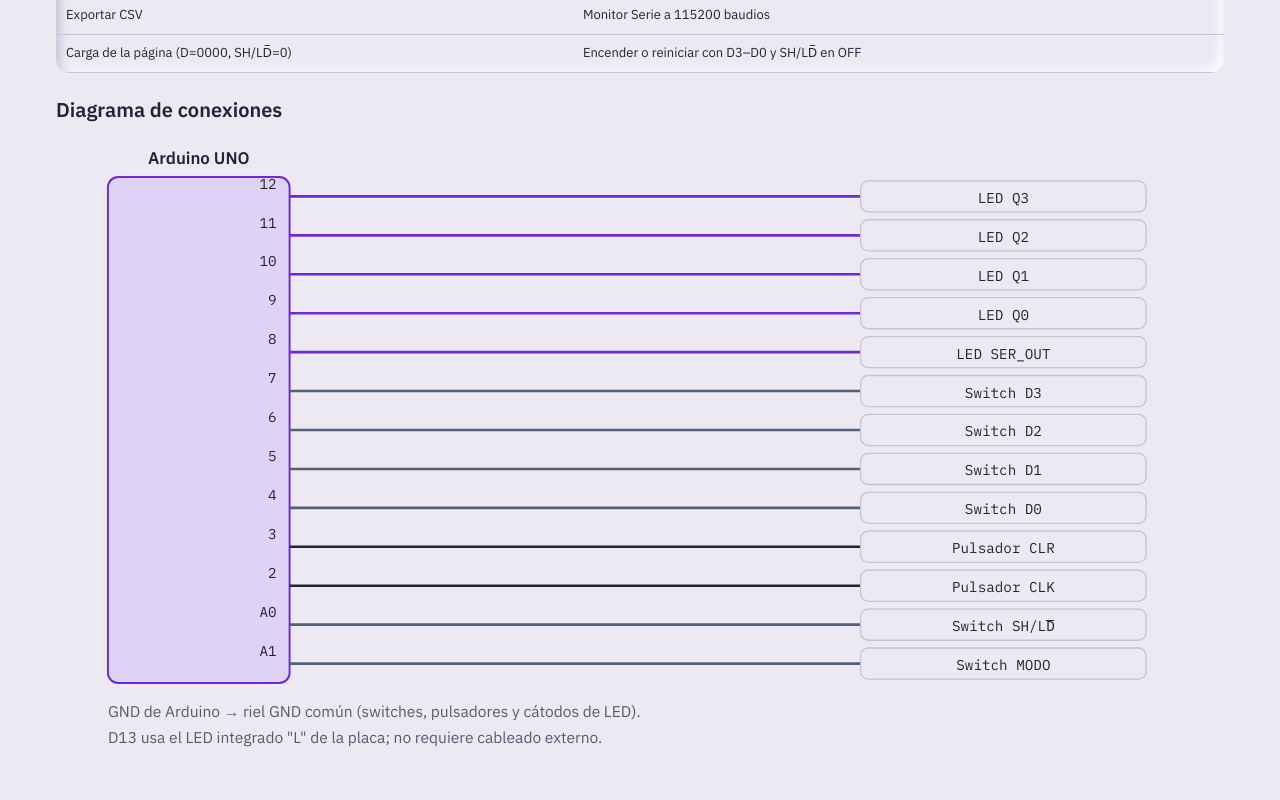
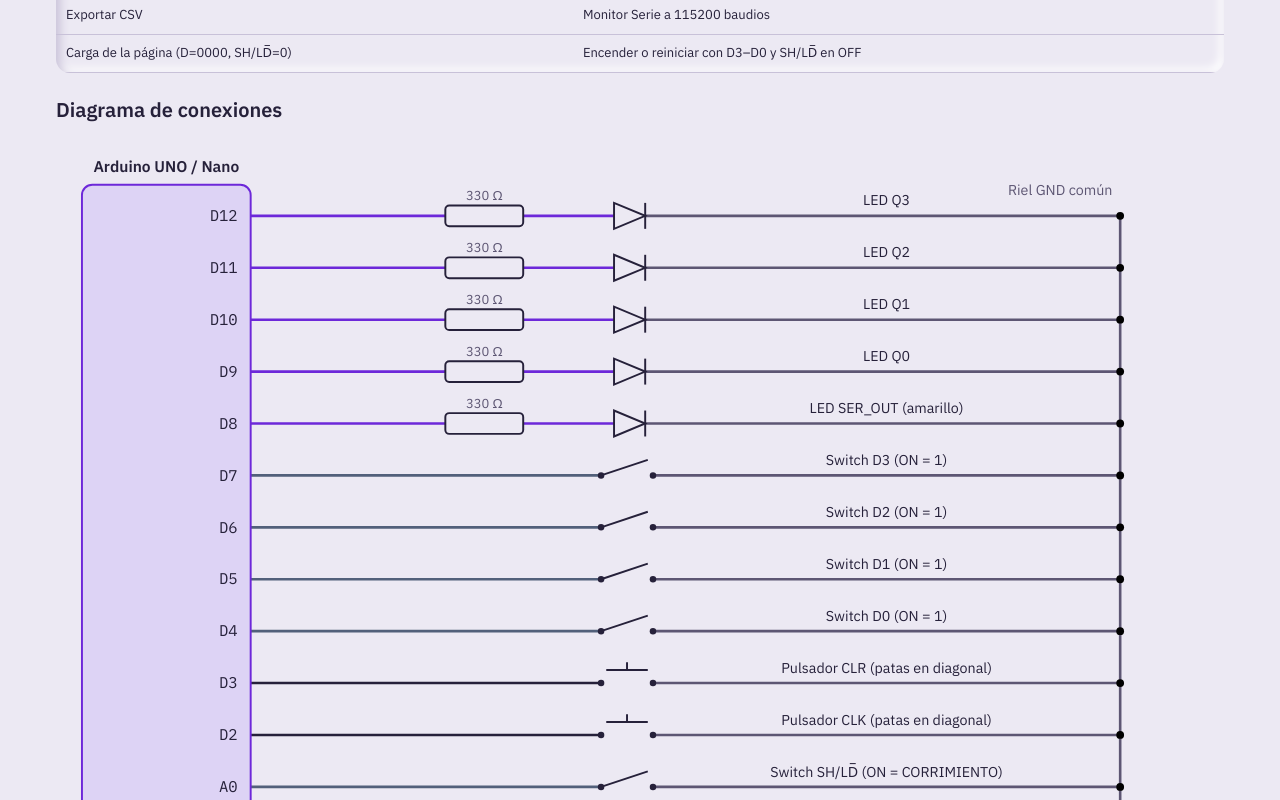
Before and after one commit to DDamianZR/registros-pipo-piso, a React (Vite) app: page / in a window 1280 px wide. Shown: the part 5000-5800 px from the top of the page. Built offline with nearby package versions, Linux system fonts and the light colour scheme.

Commit message:
feat(hardware): agrega diagrama de conexiones con componentes

```diff
--- a/src/components/sections/WiringDiagram.tsx
+++ b/src/components/sections/WiringDiagram.tsx
@@ -1,91 +1,140 @@
-interface Fila {
-  pin: string
-  destino: string
-  tipo: 'led' | 'switch' | 'pulsador'
+import type { Body, LabelSpec } from '../geometry/geometry'
+import { buildWiringGeometry, tipoDePin } from './wiringGeometry'
+
+const geometry = buildWiringGeometry()
+
+function netStroke(netId: string): string {
+  if (netId === 'gnd') return 'var(--text-muted)'
+  const pin = netId.replace('sig', '')
+  const tipo = tipoDePin(pin)
+  if (tipo === 'led') return 'var(--sig-output)'
+  if (tipo === 'pulsador') return 'var(--sig-clock)'
+  return 'var(--sig-input)'
 }
 
-const FILAS: Fila[] = [
-  { pin: '12', destino: 'LED Q3', tipo: 'led' },
-  { pin: '11', destino: 'LED Q2', tipo: 'led' },
-  { pin: '10', destino: 'LED Q1', tipo: 'led' },
-  { pin: '9', destino: 'LED Q0', tipo: 'led' },
-  { pin: '8', destino: 'LED SER_OUT', tipo: 'led' },
-  { pin: '7', destino: 'Switch D3', tipo: 'switch' },
-  { pin: '6', destino: 'Switch D2', tipo: 'switch' },
-  { pin: '5', destino: 'Switch D1', tipo: 'switch' },
-  { pin: '4', destino: 'Switch D0', tipo: 'switch' },
-  { pin: '3', destino: 'Pulsador CLR', tipo: 'pulsador' },
-  { pin: '2', destino: 'Pulsador CLK', tipo: 'pulsador' },
-  { pin: 'A0', destino: 'Switch SH/LD̅', tipo: 'switch' },
-  { pin: 'A1', destino: 'Switch MODO', tipo: 'switch' },
-]
-
-const COLOR: Record<Fila['tipo'], string> = {
-  led: 'var(--sig-output)',
-  switch: 'var(--sig-input)',
-  pulsador: 'var(--sig-clock)',
+function labelClassFor(id: string): string {
+  if (id === 'arduino-titulo') return 'diagrama-conexiones__etiqueta'
+  if (id.startsWith('pin-') || id === 'gnd-pin') return 'diagrama-conexiones__pin mono'
+  if (id.startsWith('elemento-')) return 'diagrama-conexiones__bloque-texto'
+  if (id.startsWith('res-')) return 'diagrama-conexiones__resistor-valor'
+  return 'diagrama-conexiones__nota'
 }
 
-const ROW_H = 30
-const TOP = 30
-const ARDUINO_X = 40
-const ARDUINO_W = 140
-const TARGET_X = 620
-const TARGET_W = 220
+function ResistorBody({ rect }: { rect: Body['rect'] }) {
+  return <rect x={rect.x} y={rect.y} width={rect.w} height={rect.h} rx={3} className="diagrama-conexiones__cuerpo" />
+}
 
-function WiringDiagram() {
-  const height = TOP + FILAS.length * ROW_H + 70
+function LedFisicoBody({ rect }: { rect: Body['rect'] }) {
+  const puntaX = rect.x + rect.w
+  const medioY = rect.y + rect.h / 2
+  const puntos = `${rect.x},${rect.y} ${rect.x},${rect.y + rect.h} ${puntaX},${medioY}`
+  return (
+    <g className="diagrama-conexiones__cuerpo">
+      <polygon points={puntos} />
+      <line x1={puntaX} y1={rect.y} x2={puntaX} y2={rect.y + rect.h} />
+    </g>
+  )
+}
 
+function SwitchBody({ rect }: { rect: Body['rect'] }) {
+  const bottom = rect.y + rect.h
   return (
-    <svg viewBox={`0 0 900 ${height}`} width="100%" role="img" className="diagrama-conexiones">
-      <title>Diagrama de bloques de las conexiones entre Arduino y los componentes del circuito</title>
+    <g>
+      <circle cx={rect.x} cy={bottom} r={2.5} className="diagrama-conexiones__punto" />
+      <circle cx={rect.x + rect.w} cy={bottom} r={2.5} className="diagrama-conexiones__punto" />
+      <line
+        x1={rect.x}
+        y1={bottom}
+        x2={rect.x + rect.w - 4}
+        y2={bottom - 12}
+        className="diagrama-conexiones__cuerpo"
+      />
+    </g>
+  )
+}
 
+function PulsadorBody({ rect }: { rect: Body['rect'] }) {
+  const bottom = rect.y + rect.h
+  const midX = rect.x + rect.w / 2
+  return (
+    <g>
+      <circle cx={rect.x} cy={bottom} r={2.5} className="diagrama-conexiones__punto" />
+      <circle cx={rect.x + rect.w} cy={bottom} r={2.5} className="diagrama-conexiones__punto" />
+      <line x1={rect.x + 4} y1={bottom - 10} x2={rect.x + rect.w - 4} y2={bottom - 10} className="diagrama-conexiones__cuerpo" />
+      <line x1={midX} y1={bottom - 10} x2={midX} y2={rect.y} className="diagrama-conexiones__cuerpo" />
+    </g>
+  )
+}
+
+function DiagramBody({ body }: { body: Body }) {
+  switch (body.kind) {
+    case 'arduino':
+      return (
         <rect
-        x={ARDUINO_X}
-        y={TOP}
-        width={ARDUINO_W}
-        height={FILAS.length * ROW_H}
+          x={body.rect.x}
+          y={body.rect.y}
+          width={body.rect.w}
+          height={body.rect.h}
           rx={8}
           className="diagrama-conexiones__arduino"
         />
-      <text x={ARDUINO_X + ARDUINO_W / 2} y={TOP - 10} textAnchor="middle" className="diagrama-conexiones__etiqueta">
-        Arduino UNO
-      </text>
+      )
+    case 'resistor':
+      return <ResistorBody rect={body.rect} />
+    case 'led-fisico':
+      return <LedFisicoBody rect={body.rect} />
+    case 'switch':
+      return <SwitchBody rect={body.rect} />
+    case 'pulsador':
+      return <PulsadorBody rect={body.rect} />
+    default:
+      return null
+  }
+}
 
-      {FILAS.map((fila, index) => {
-        const y = TOP + ROW_H * index + ROW_H / 2
+function labelText(label: LabelSpec): string {
+  return label.text
+}
+
+function WiringDiagram() {
   return (
-          <g key={fila.pin}>
-            <text x={ARDUINO_X + ARDUINO_W - 10} y={y - 6} textAnchor="end" className="diagrama-conexiones__pin mono">
-              {fila.pin}
-            </text>
+    <svg viewBox={`0 0 ${geometry.width} ${geometry.height}`} width="100%" role="img" className="diagrama-conexiones">
+      <title>Diagrama de conexiones entre Arduino y los componentes del circuito, con resistencias, LEDs, switches, pulsadores y riel GND</title>
+
+      {geometry.nets.map((net) => {
+        const color = netStroke(net.id)
+        return (
+          <g key={net.id}>
+            {net.segments.map((seg, index) => (
               <line
-              x1={ARDUINO_X + ARDUINO_W}
-              y1={y}
-              x2={TARGET_X}
-              y2={y}
+                key={index}
+                x1={seg.x1}
+                y1={seg.y1}
+                x2={seg.x2}
+                y2={seg.y2}
                 className="diagrama-conexiones__cable"
-              style={{ stroke: COLOR[fila.tipo] }}
+                style={{ stroke: color }}
               />
-            <rect x={TARGET_X} y={y - 12} width={TARGET_W} height={24} rx={6} className="diagrama-conexiones__bloque" />
-            <text
-              x={TARGET_X + TARGET_W / 2}
-              y={y + 5}
-              textAnchor="middle"
-              className="diagrama-conexiones__bloque-texto mono"
-            >
-              {fila.destino}
-            </text>
+            ))}
           </g>
         )
       })}
 
-      <text x={ARDUINO_X} y={TOP + FILAS.length * ROW_H + 26} className="diagrama-conexiones__nota">
-        GND de Arduino → riel GND común (switches, pulsadores y cátodos de LED).
+      {geometry.nets.flatMap((net) =>
+        net.junctions.map((j, index) => (
+          <circle key={`${net.id}-union-${index}`} cx={j.x} cy={j.y} r={3} className="union" />
+        )),
+      )}
+
+      {geometry.bodies.map((body) => (
+        <DiagramBody key={body.id} body={body} />
+      ))}
+
+      {geometry.labels.map((label) => (
+        <text key={label.id} x={label.x} y={label.y} textAnchor={label.anchor} className={labelClassFor(label.id)}>
+          {labelText(label)}
         </text>
-      <text x={ARDUINO_X} y={TOP + FILAS.length * ROW_H + 46} className="diagrama-conexiones__nota">
-        D13 usa el LED integrado "L" de la placa; no requiere cableado externo.
-      </text>
+      ))}
     </svg>
   )
 }
--- /dev/null
+++ b/src/components/sections/wiringGeometry.ts
@@ -0,0 +1,149 @@
+import type { Body, BodyKind, Geometry, LabelSpec, Net, Segment } from '../geometry/geometry'
+
+export const ORDEN_FISICO = [
+  'D12',
+  'D11',
+  'D10',
+  'D9',
+  'D8',
+  'D7',
+  'D6',
+  'D5',
+  'D4',
+  'D3',
+  'D2',
+  'A0',
+  'A1',
+] as const
+
+const LEDS = new Set(['D12', 'D11', 'D10', 'D9', 'D8'])
+const PULSADORES = new Set(['D3', 'D2'])
+
+export type TipoFila = 'led' | 'switch' | 'pulsador'
+
+export function tipoDePin(pin: string): TipoFila {
+  if (LEDS.has(pin)) return 'led'
+  if (PULSADORES.has(pin)) return 'pulsador'
+  return 'switch'
+}
+
+const TEXTOS_ELEMENTO: Record<string, string> = {
+  D12: 'LED Q3',
+  D11: 'LED Q2',
+  D10: 'LED Q1',
+  D9: 'LED Q0',
+  D8: 'LED SER_OUT (amarillo)',
+  D7: 'Switch D3 (ON = 1)',
+  D6: 'Switch D2 (ON = 1)',
+  D5: 'Switch D1 (ON = 1)',
+  D4: 'Switch D0 (ON = 1)',
+  A0: 'Switch SH/LD̅ (ON = CORRIMIENTO)',
+  A1: 'Switch MODO (ON = PISO)',
+  D3: 'Pulsador CLR (patas en diagonal)',
+  D2: 'Pulsador CLK (patas en diagonal)',
+}
+
+const WIDTH = 900
+const ROW_H = 40
+const TOP = 60
+const GND_X = 820
+const RAIL_Y = TOP + ROW_H * ORDEN_FISICO.length
+const HEIGHT = 650
+
+function rowY(k: number): number {
+  return TOP + ROW_H * k
+}
+
+export function buildWiringGeometry(): Geometry {
+  const bodies: Body[] = []
+  const nets: Net[] = []
+  const labels: LabelSpec[] = []
+
+  bodies.push({ id: 'arduino', kind: 'arduino', rect: { x: 20, y: 36, w: 130, h: 568 } })
+  labels.push({ id: 'arduino-titulo', x: 85, y: 26, text: 'Arduino UNO / Nano', anchor: 'middle', fontSize: 12 })
+
+  const gndSegments: Segment[] = []
+  const gndJunctions: { x: number; y: number }[] = []
+
+  ORDEN_FISICO.forEach((pin, k) => {
+    const y = rowY(k)
+    const tipo = tipoDePin(pin)
+
+    labels.push({ id: `pin-${pin}`, x: 140, y: y + 4, text: pin, anchor: 'end', fontSize: 12, inside: 'arduino' })
+    labels.push({
+      id: `elemento-${pin}`,
+      x: 640,
+      y: y - 8,
+      text: TEXTOS_ELEMENTO[pin],
+      anchor: 'middle',
+      fontSize: 11,
+    })
+
+    let gndStartX: number
+    let kind: BodyKind
+    let bodyId: string
+    let bodyRect: { x: number; y: number; w: number; h: number }
+
+    if (tipo === 'led') {
+      nets.push({
+        id: `sig${pin}`,
+        segments: [
+          { x1: 150, y1: y, x2: 300, y2: y },
+          { x1: 360, y1: y, x2: 430, y2: y },
+        ],
+        junctions: [],
+      })
+      bodies.push({ id: `res${pin}`, kind: 'resistor', rect: { x: 300, y: y - 8, w: 60, h: 16 } })
+      labels.push({ id: `res-${pin}`, x: 330, y: y - 12, text: '330 Ω', anchor: 'middle', fontSize: 10 })
+      kind = 'led-fisico'
+      bodyId = `led${pin}`
+      bodyRect = { x: 430, y: y - 10, w: 24, h: 20 }
+      gndStartX = 454
+    } else if (tipo === 'switch') {
+      nets.push({ id: `sig${pin}`, segments: [{ x1: 150, y1: y, x2: 420, y2: y }], junctions: [] })
+      kind = 'switch'
+      bodyId = `sw${pin}`
+      bodyRect = { x: 420, y: y - 14, w: 40, h: 14 }
+      gndStartX = 460
+    } else {
+      nets.push({ id: `sig${pin}`, segments: [{ x1: 150, y1: y, x2: 420, y2: y }], junctions: [] })
+      kind = 'pulsador'
+      bodyId = `bt${pin}`
+      bodyRect = { x: 420, y: y - 16, w: 40, h: 16 }
+      gndStartX = 460
+    }
+
+    bodies.push({ id: bodyId, kind, rect: bodyRect })
+    gndSegments.push({ x1: gndStartX, y1: y, x2: GND_X, y2: y })
+    gndJunctions.push({ x: GND_X, y })
+  })
+
+  labels.push({ id: 'gnd-pin', x: 140, y: RAIL_Y + 4, text: 'GND', anchor: 'end', fontSize: 12, inside: 'arduino' })
+
+  gndSegments.push({ x1: GND_X, y1: rowY(0), x2: GND_X, y2: RAIL_Y })
+  gndSegments.push({ x1: GND_X, y1: RAIL_Y, x2: 150, y2: RAIL_Y })
+  nets.push({ id: 'gnd', segments: gndSegments, junctions: gndJunctions })
+
+  labels.push({ id: 'riel-gnd', x: 814, y: 44, text: 'Riel GND común', anchor: 'end', fontSize: 11 })
+
+  labels.push(
+    {
+      id: 'leyenda-1',
+      x: 20,
+      y: RAIL_Y + 40,
+      text: 'Entradas con INPUT_PULLUP: abierto = HIGH = 0 lógico; ON o presionado = LOW = 1 lógico.',
+      anchor: 'start',
+      fontSize: 11,
+    },
+    {
+      id: 'leyenda-2',
+      x: 20,
+      y: RAIL_Y + 58,
+      text: 'LED: pin → 330 Ω → ánodo; cátodo → GND. Ningún switch va a 5 V. D13 = LED integrado «L».',
+      anchor: 'start',
+      fontSize: 11,
+    },
+  )
+
+  return { width: WIDTH, height: HEIGHT, bodies, nets, labels }
+}
--- a/src/styles/sections.css
+++ b/src/styles/sections.css
@@ -135,13 +135,13 @@
 }
 
 .diagrama-conexiones__etiqueta {
-  font-size: 13px;
+  font-size: 12px;
   font-weight: 600;
   fill: var(--text);
 }
 
 .diagrama-conexiones__pin {
-  font-size: 11px;
+  font-size: 12px;
   fill: var(--text);
 }
 
@@ -149,19 +149,30 @@
   stroke-width: 2;
 }
 
-.diagrama-conexiones__bloque {
-  fill: var(--bg);
-  stroke: var(--shadow-dark);
-}
-
 .diagrama-conexiones__bloque-texto {
   font-size: 11px;
   fill: var(--text);
 }
 
+.diagrama-conexiones__resistor-valor {
+  font-size: 10px;
+  fill: var(--text-muted);
+}
+
 .diagrama-conexiones__nota {
-  font-size: 12px;
+  font-size: 11px;
   fill: var(--text-muted);
+}
+
+.diagrama-conexiones__cuerpo {
+  fill: var(--bg);
+  stroke: var(--text);
+  stroke-width: 1.5;
+}
+
+.diagrama-conexiones__punto {
+  fill: var(--text);
+  stroke: none;
 }
 
 .visor-codigo {
```
Also changed, not shown: 1 other file (tests, documents, lock files or other folders). Lines whose indentation alone changed are shown as unchanged.
